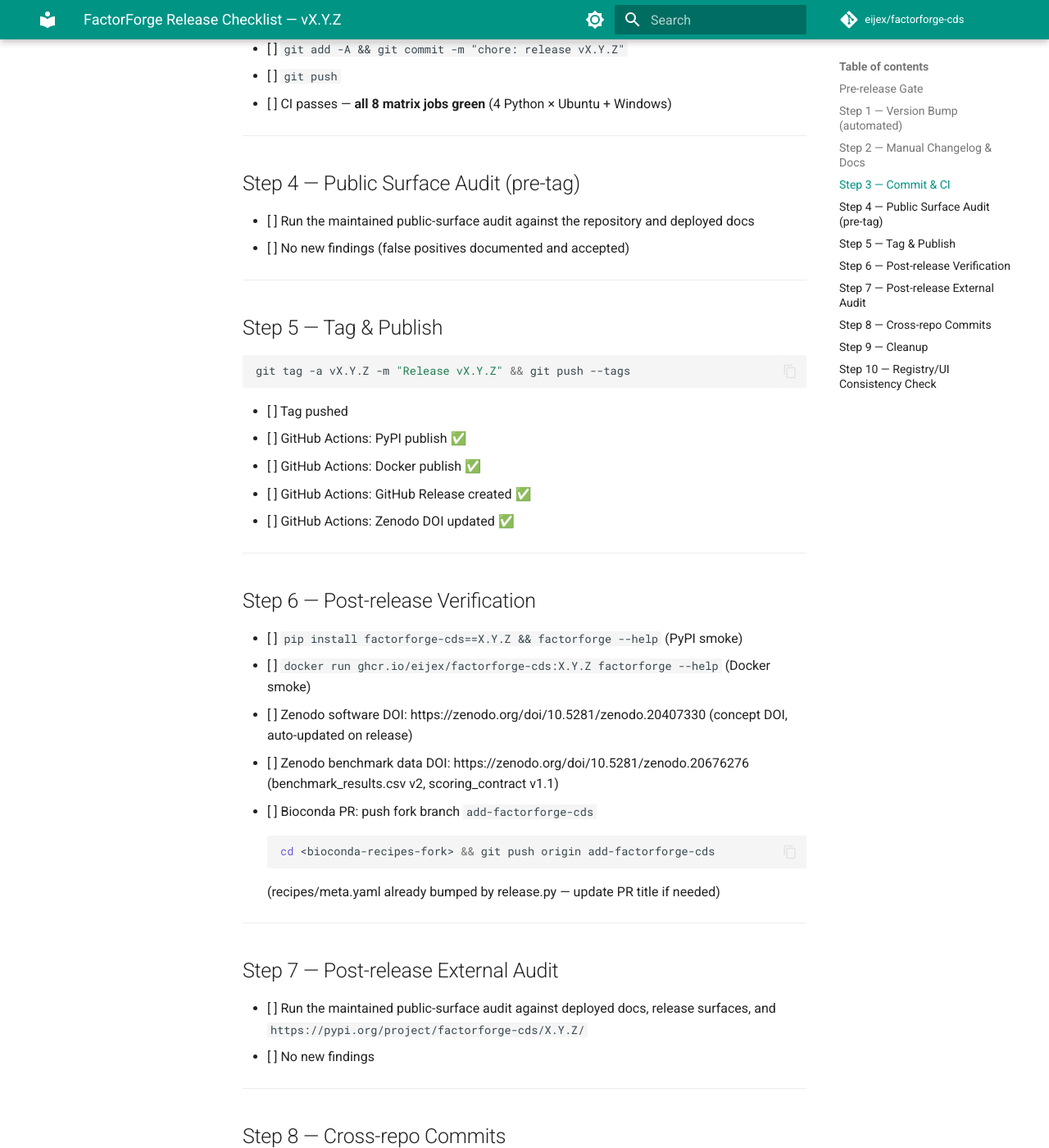
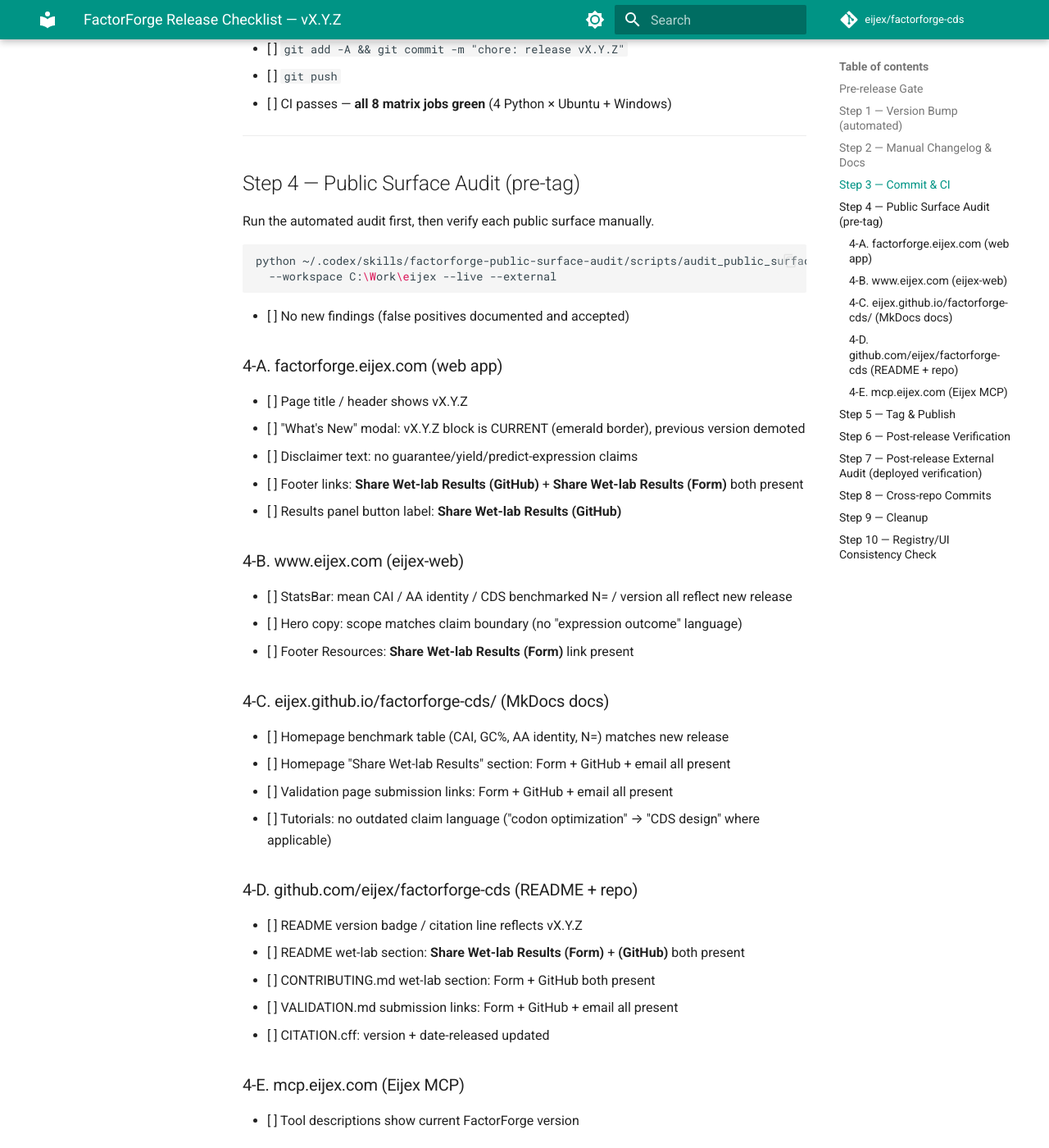
Before and after one commit to eijex/factorforge-cds, an MkDocs documentation site: the page built from docs/release-checklist-template.md, in a window 1280 px wide and 1400 px high, scrolled down 1413 px. Shown: the whole window at 82% size. Built offline with MkDocs 1.6.1 and Material for MkDocs 9.7.7, drawn with Linux system fonts in a browser that asks for light colours; comment, search, counter and statistics services are not loaded; some of the changed text lies outside the part shown.

Commit message:
docs: expand release checklist with per-surface public copy audit (Step 4, 7, 9)

````diff
--- a/docs/release-checklist-template.md
+++ b/docs/release-checklist-template.md
@@ -68,8 +68,42 @@
 
 ## Step 4 — Public Surface Audit (pre-tag)
 
-- [ ] Run the maintained public-surface audit against the repository and deployed docs
+Run the automated audit first, then verify each public surface manually.
+
+```bash
+python ~/.codex/skills/factorforge-public-surface-audit/scripts/audit_public_surface.py \
+  --workspace C:\Work\eijex --live --external
+```
+
 - [ ] No new findings (false positives documented and accepted)
+
+### 4-A. factorforge.eijex.com (web app)
+- [ ] Page title / header shows vX.Y.Z
+- [ ] "What's New" modal: vX.Y.Z block is CURRENT (emerald border), previous version demoted
+- [ ] Disclaimer text: no guarantee/yield/predict-expression claims
+- [ ] Footer links: **Share Wet-lab Results (GitHub)** + **Share Wet-lab Results (Form)** both present
+- [ ] Results panel button label: **Share Wet-lab Results (GitHub)**
+
+### 4-B. www.eijex.com (eijex-web)
+- [ ] StatsBar: mean CAI / AA identity / CDS benchmarked N= / version all reflect new release
+- [ ] Hero copy: scope matches claim boundary (no "expression outcome" language)
+- [ ] Footer Resources: **Share Wet-lab Results (Form)** link present
+
+### 4-C. eijex.github.io/factorforge-cds/ (MkDocs docs)
+- [ ] Homepage benchmark table (CAI, GC%, AA identity, N=) matches new release
+- [ ] Homepage "Share Wet-lab Results" section: Form + GitHub + email all present
+- [ ] Validation page submission links: Form + GitHub + email all present
+- [ ] Tutorials: no outdated claim language ("codon optimization" → "CDS design" where applicable)
+
+### 4-D. github.com/eijex/factorforge-cds (README + repo)
+- [ ] README version badge / citation line reflects vX.Y.Z
+- [ ] README wet-lab section: **Share Wet-lab Results (Form)** + **(GitHub)** both present
+- [ ] CONTRIBUTING.md wet-lab section: Form + GitHub both present
+- [ ] VALIDATION.md submission links: Form + GitHub + email all present
+- [ ] CITATION.cff: version + date-released updated
+
+### 4-E. mcp.eijex.com (Eijex MCP)
+- [ ] Tool descriptions show current FactorForge version
 
 ---
 
@@ -101,10 +135,21 @@
 
 ---
 
-## Step 7 — Post-release External Audit
+## Step 7 — Post-release External Audit (deployed verification)
 
-- [ ] Run the maintained public-surface audit against deployed docs, release surfaces, and `https://pypi.org/project/factorforge-cds/X.Y.Z/`
-- [ ] No new findings
+Repeat Step 4 checks against live deployed URLs (not local files).
+
+- [ ] `https://factorforge.eijex.com` — version, What's New modal, footer links
+- [ ] `https://www.eijex.com` — StatsBar numbers, Hero copy, Footer Form link
+- [ ] `https://eijex.github.io/factorforge-cds/` — benchmark table, submission links
+- [ ] `https://github.com/eijex/factorforge-cds` — README version, wet-lab links
+- [ ] `https://pypi.org/project/factorforge-cds/X.Y.Z/` — version published, description accurate
+- [ ] `https://mcp.eijex.com` — tool descriptions show vX.Y.Z
+- [ ] Automated audit: no new findings
+  ```bash
+  python ~/.codex/skills/factorforge-public-surface-audit/scripts/audit_public_surface.py \
+    --workspace C:\Work\eijex --live --external
+  ```
 
 ---
 
@@ -121,6 +166,8 @@
 - [ ] Close completed GitHub Issues / milestone
 - [ ] Verify factorforge.eijex.com shows new CURRENT version in "What's New" modal
 - [ ] Verify mcp.eijex.com tool descriptions show new version
+- [ ] Verify www.eijex.com StatsBar reflects new release numbers
+- [ ] Verify eijex.github.io/factorforge-cds/ benchmark table updated
 
 ---
 
````
